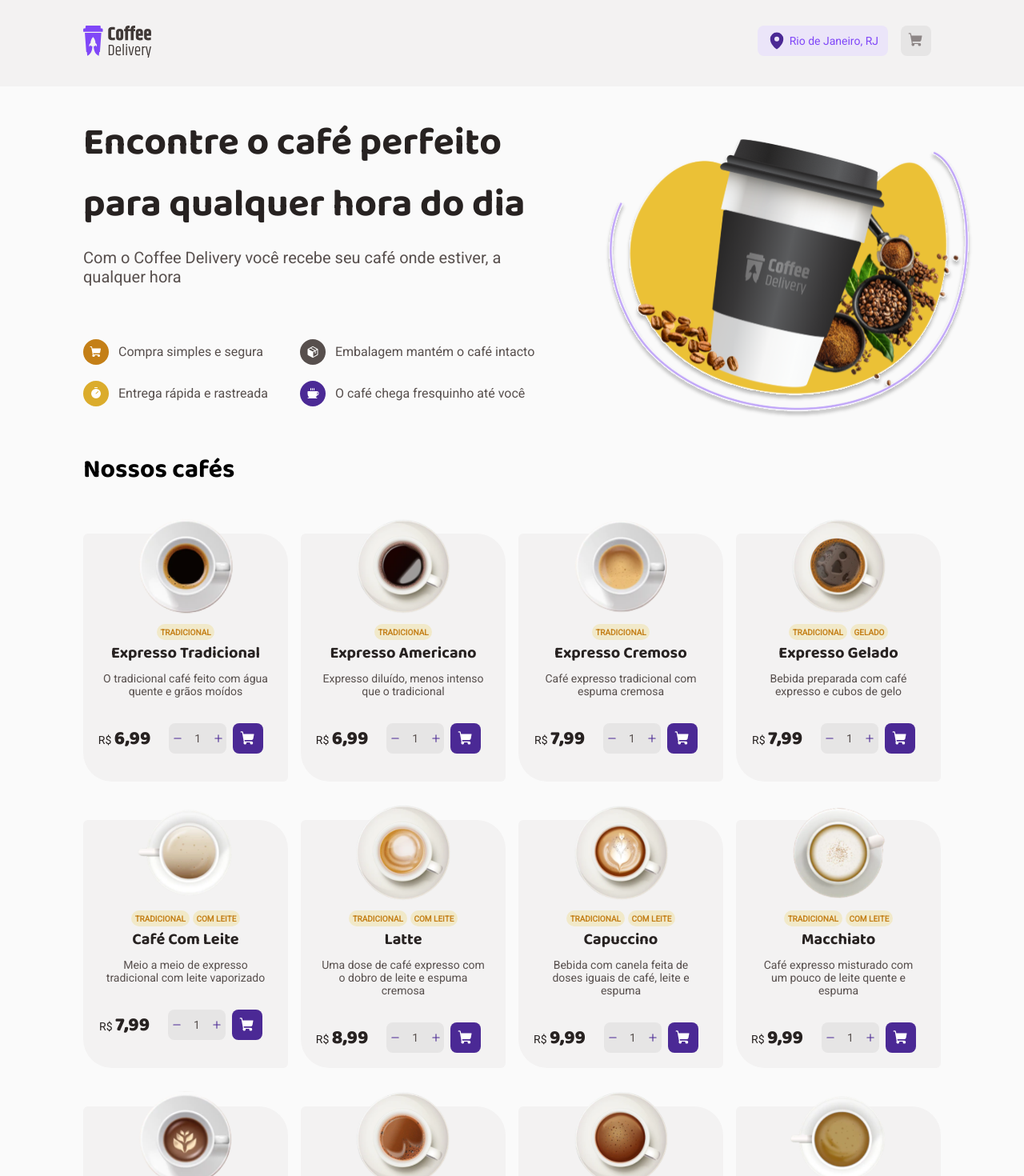
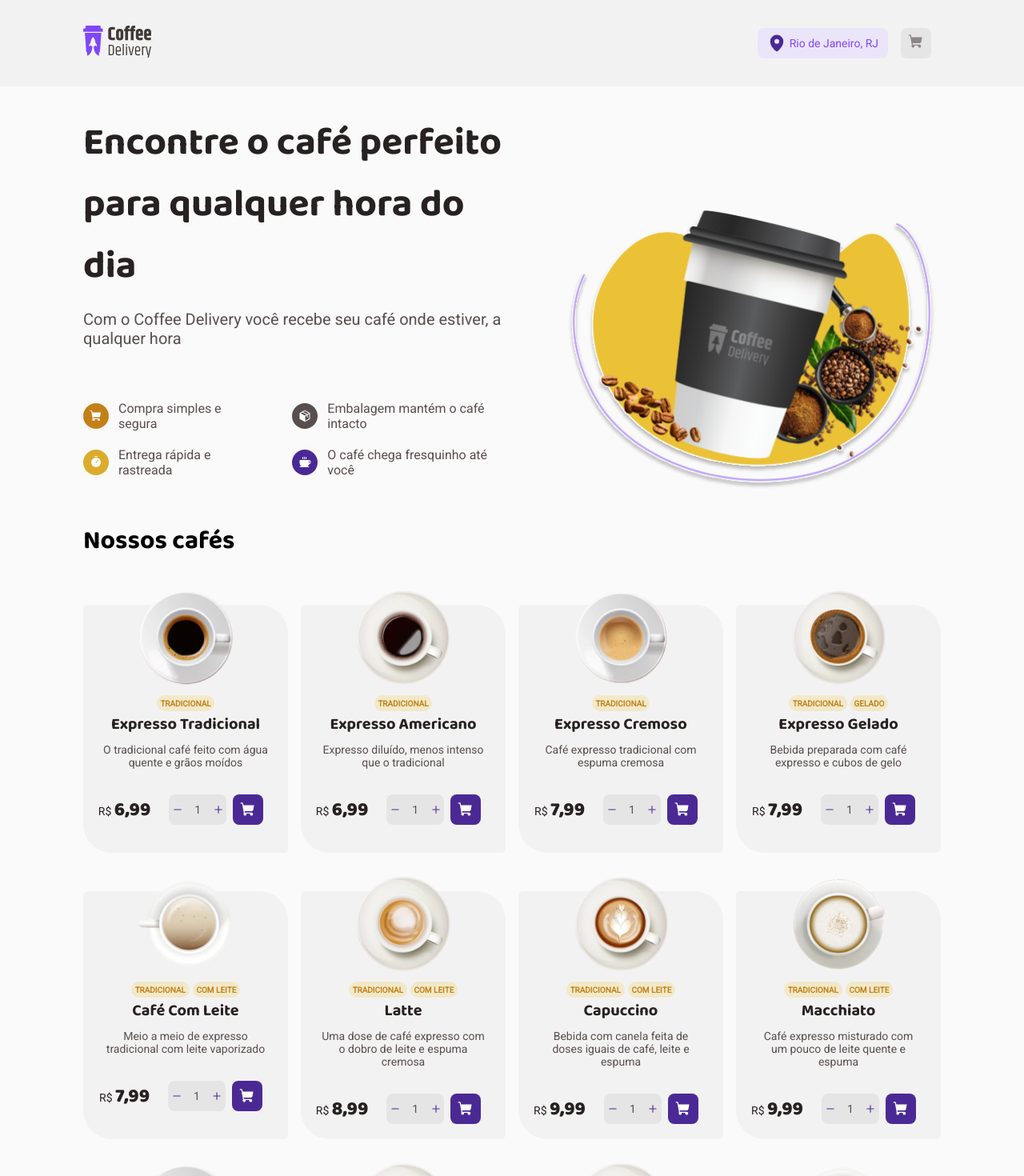
Before and after one commit to erickmarquesc/CoffeeDelivery, a React (Vite) app: page / in a window 1280 px wide. Shown: the top 1470 px of the page at 80% size. Built offline with nearby package versions, Linux system fonts and the light colour scheme.

Commit message:
style: :lipstick: update UI

```diff
--- a/src/components/Containers/containers.ts
+++ b/src/components/Containers/containers.ts
@@ -12,17 +12,11 @@ export const Container = styled.div<IConteinersProps>`
   `}
 `;
 
-export const Content = styled.div<IConteinersProps>`
+export const Content = styled.div`
   width: 100%;
   display: flex;
   margin: 0 auto;
   max-width: 1120px;
   padding: 0 1.5rem;
   justify-content: space-between;
-
-  ${(props) => props.variant === 'primary' ? css`
-    align-items: center;
-  `: props.variant === 'secondary' && css`
-    align-items: flex-start;
-  `}
 `;
--- a/src/components/HeaderAndFooter/styles.ts
+++ b/src/components/HeaderAndFooter/styles.ts
@@ -1,4 +1,5 @@
 import styled from 'styled-components';
+import { Content } from '../Containers/containers';
 
 export const LocaleCartGroup = styled.div`
   gap: 16px;
@@ -7,12 +8,24 @@ export const LocaleCartGroup = styled.div`
   justify-content: space-between;
 `
 
+export const HeaderAndFooterRootContent = styled(Content)`
+  align-items: center;
+  flex-wrap: wrap;
+
+  @media(max-width: 800px){
+    justify-content: center;
+    gap: 32px;
+  }
+
+`
+
 export const MidiaGroup = styled.div`
   gap: 16px;
   display: flex;
   flex-wrap: wrap;
   flex-direction: row;
   align-items: center;
+  justify-content: center;
 
   p{
     font: normal 1rem 'Baloo 2', sans-serif };
--- a/src/pages/Home/components/CoffeeSection/styles.ts
+++ b/src/pages/Home/components/CoffeeSection/styles.ts
@@ -4,4 +4,5 @@ export const CoffeeSectionConteiner = styled.div`
   gap: 1rem;
   display: flex;
   flex-wrap: wrap;
+  justify-content: center;
 `
--- a/src/pages/Home/components/HeroSection/styles.ts
+++ b/src/pages/Home/components/HeroSection/styles.ts
@@ -5,6 +5,11 @@ export const HeroSectionConteiner = styled.div`
   display: flex;
   align-items: center;
   margin-bottom: 34px;
+
+  @media(max-width:800px){
+    flex-direction: column;
+
+  }
 
   .img {
     height: 22.5rem;
@@ -14,12 +19,18 @@ export const HeroSectionConteiner = styled.div`
 `
 
 export const TitleHeroContent = styled.div`
-  width: 36.75rem;
-
+  @media(min-width:900px){
+    width: 36.75rem;
+  }
   .title {
     margin-bottom: 16px;
     font: normal 3rem 'Baloo 2', sans-serif;
     color: ${(props) => props.theme['base-title']};
+
+    @media(max-width:800px){
+    font: normal 2rem 'Baloo 2', sans-serif;
+
+    }
   };
 
   .subtitle {
```
